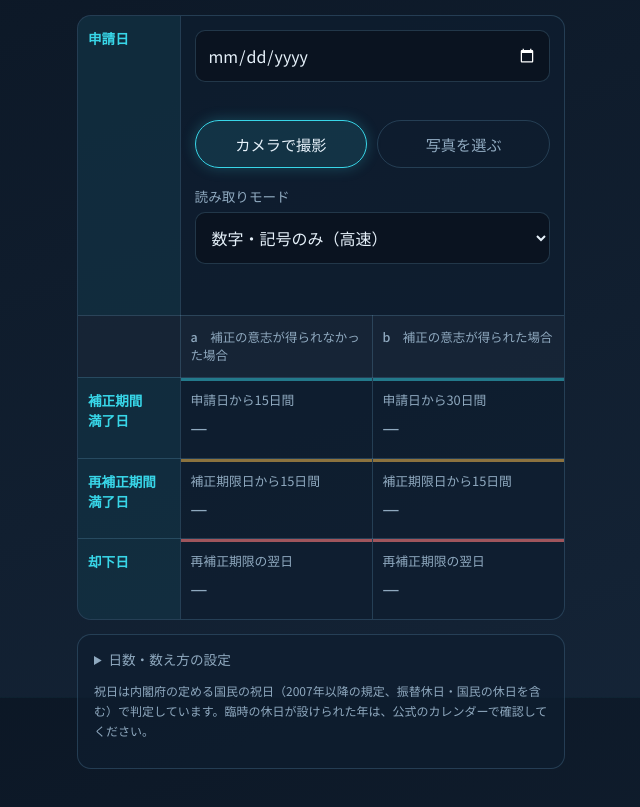
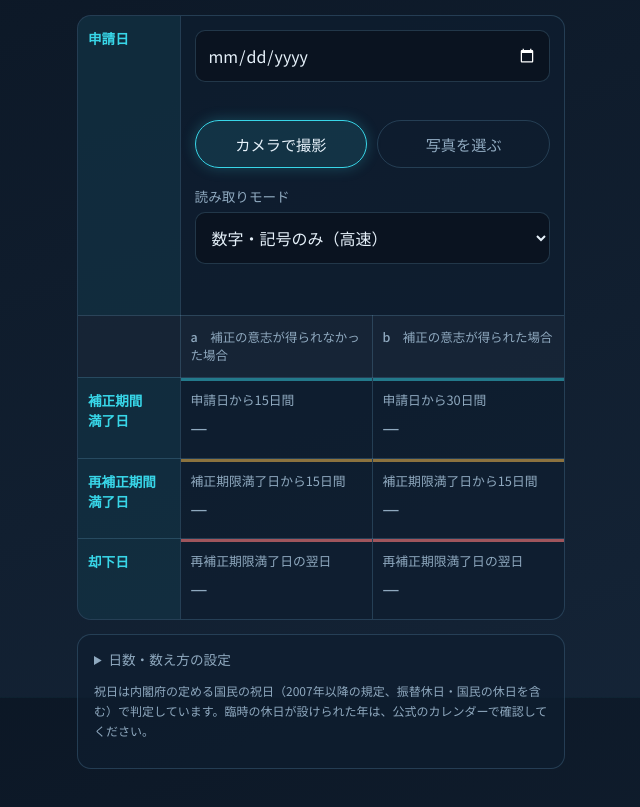
Before and after one commit to itoshiaki2008-coder/deadline, a plain HTML site: page index.html in a window 1280 px wide. Shown: the part 103-910 px from the top of the page, without its empty margins (319-959 px from the left). Drawn offline with Linux system fonts and the light colour scheme.

Commit message:
Update index.html

```diff
--- a/index.html
+++ b/index.html
@@ -221,8 +221,8 @@ tr.s4 td{box-shadow:inset 0 3px 0 rgba(255,122,122,.6)}
     var v=$('start').value;
     var s1=+$('s1').value||15,s2=+$('s2').value||30,s3=+$('s3').value||15,s4=isNaN(parseInt($('s4').value,10))?1:Math.max(0,parseInt($('s4').value,10));
     var ny=$('ny').checked,chain=$('chain').checked;
-    var rej=s4===1?'再補正期限の翌日':(s4===0?'再補正期限と同日':'再補正期限から'+s4+'日後');
-    var D={A1:'申請日から'+s1+'日間',B1:'申請日から'+s2+'日間',A2:'補正期限日から'+s3+'日間',B2:'補正期限日から'+s3+'日間',A3:rej,B3:rej};
+    var rej=s4===1?'再補正期限満了日の翌日':(s4===0?'再補正期限満了日と同日':'再補正期限満了日から'+s4+'日後');
+    var D={A1:'申請日から'+s1+'日間',B1:'申請日から'+s2+'日間',A2:'補正期限満了日から'+s3+'日間',B2:'補正期限満了日から'+s3+'日間',A3:rej,B3:rej};
     var res={};
     if(!v){
       $('wa').textContent='';
```
